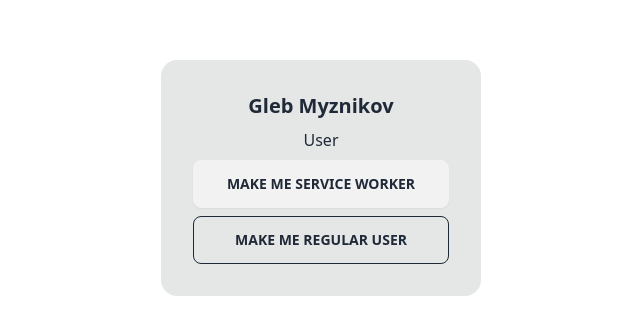
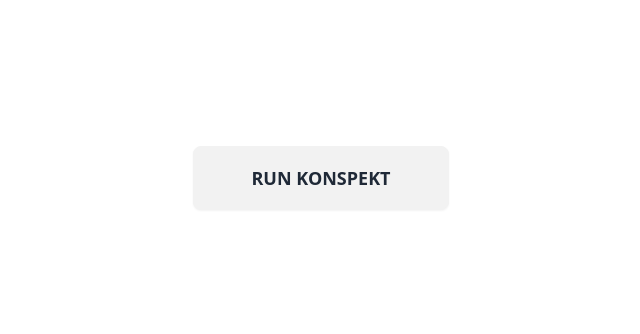
Before and after one commit to myznikovgleb/konspekt, a React (Vite) app: page / in a window 1280 px wide. Shown: the part 222-556 px from the top of the page, without its empty margins (319-959 px from the left). Built offline with nearby package versions, Linux system fonts and the light colour scheme.

Commit message:
Simplify routing

```diff
--- a/src/app/welcome/page.tsx
+++ /dev/null
@@ -1,11 +0,0 @@
-import { UserCard } from '../../components'
-
-export const Welcome = () => {
-  return (
-    <>
-      <main className='w-screen h-screen flex flex-col items-center justify-center'>
-        <UserCard />
-      </main>
-    </>
-  )
-}
```
Also changed, not shown: src/main.tsx (+2 -15 lines), src/router/index.tsx (added, +10 -0 lines).
